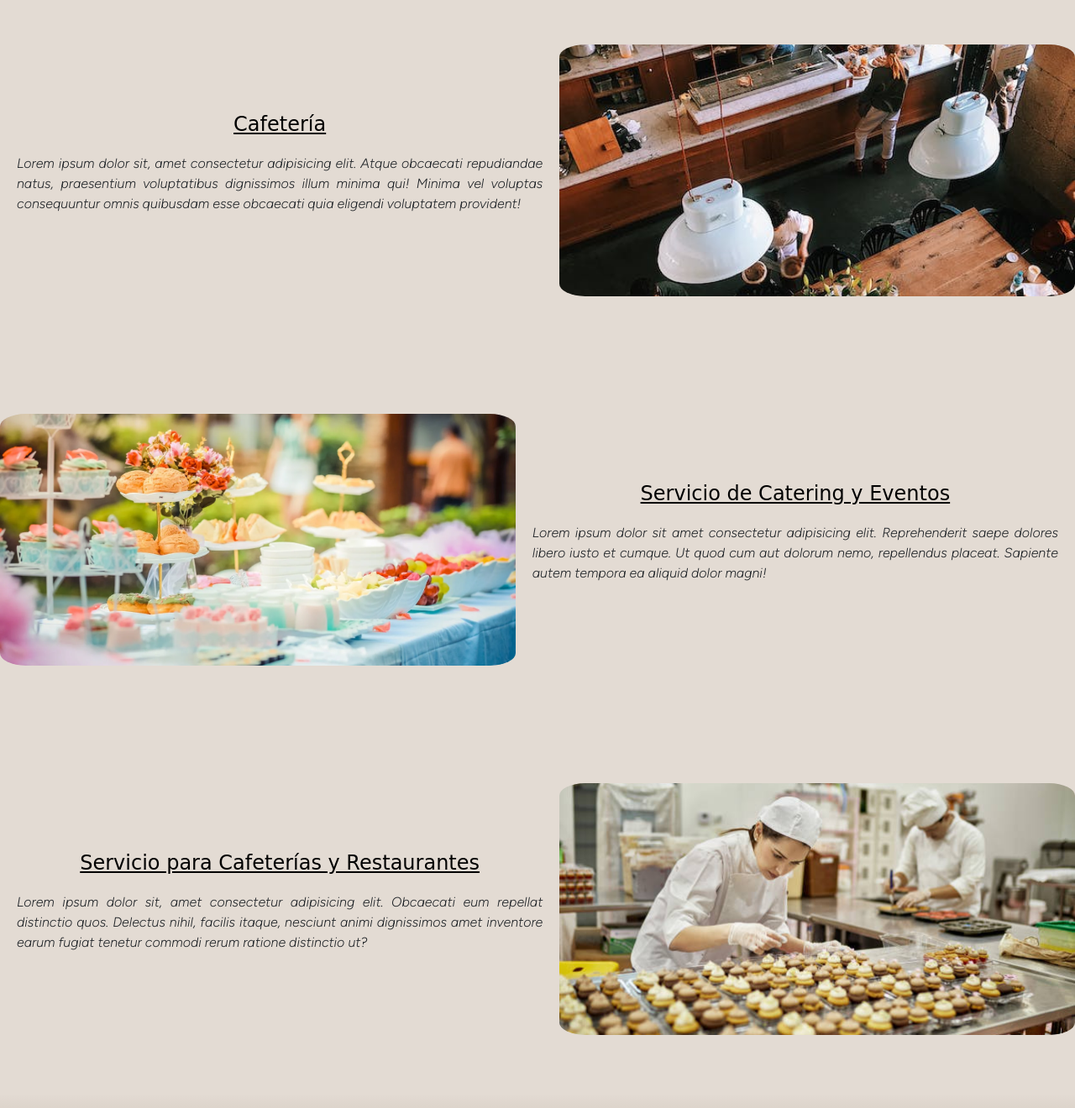
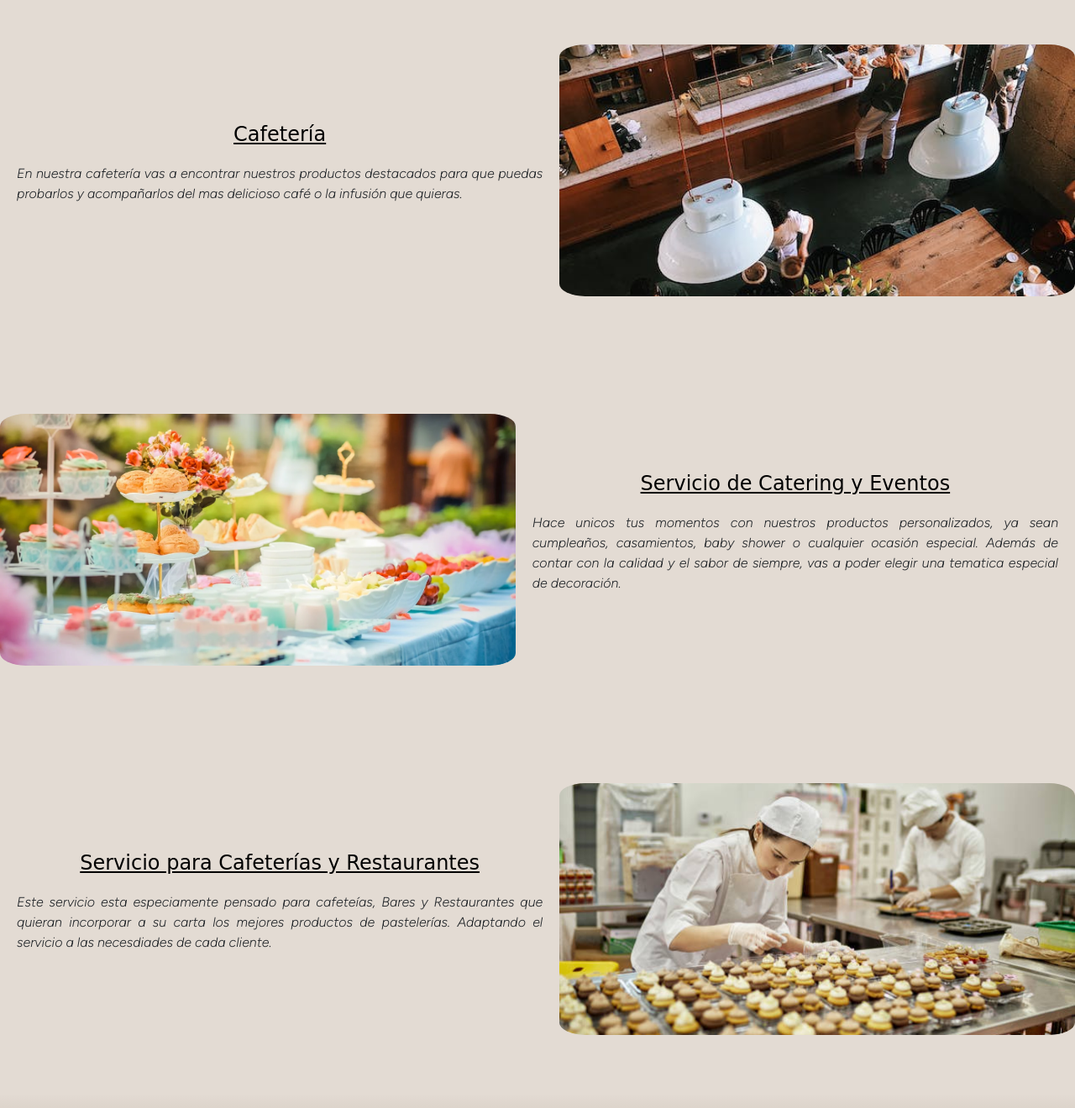
Before and after one commit to Gustavogroch/Nama-pasteleria, a website: page paginas/servicios.html in a window 1280 px wide. Shown: the part 508-1828 px from the top of the page at 84% size. Drawn offline with nearby package versions, Linux system fonts and the light colour scheme; a web font is replaced by a local one.

Commit message:
agrego texto descriptivo e informacion

```diff
--- a/css/style.css
+++ b/css/style.css
@@ -138,7 +138,7 @@ padding: 20px;
     font-family: 'Solitreo', cursive;;
 }
 .portada__titulo p{
-
+    text-align: justify;
     width: 600px;
 
 }
--- a/paginas/servicios.html
+++ b/paginas/servicios.html
@@ -59,7 +59,7 @@
             <div class="tarjeta__servicio">
                 <div class="tarjeta__servicio__texto">
                     <a href="https://www.google.com/maps/place/Honduras+5300,+Buenos+Aires/@-34.586973,-58.432911,14z/data=!4m6!3m5!1s0x95bcb58ec973c615:0xe0d7a80ce3831299!8m2!3d-34.5869735!4d-58.4329111!16s%2Fg%2F11f_fvvlg0?hl=es-419" target="_blank"><h3>Cafetería</h3></a>
-                    <p>Lorem ipsum dolor sit, amet consectetur adipisicing elit. Atque obcaecati repudiandae natus, praesentium voluptatibus dignissimos illum minima qui! Minima vel voluptas consequuntur omnis quibusdam esse obcaecati quia eligendi voluptatem provident!</p>
+                    <p>En nuestra cafetería vas a encontrar nuestros productos destacados para que puedas probarlos y acompañarlos del mas delicioso café o la infusión que quieras.</p>
                 </div>
                 <img src="../imagenes/cafeteria.jpeg" alt="cafeteria">
             </div>
@@ -67,13 +67,13 @@
                 <img src="../imagenes/catering1.webp" alt="">
                 <div class="tarjeta__servicio__texto">
                     <a href="./contacto.html"><h3>Servicio de Catering y Eventos</h3></a>
-                    <p>Lorem ipsum dolor sit amet consectetur adipisicing elit. Reprehenderit saepe dolores libero iusto et cumque. Ut quod cum aut dolorum nemo, repellendus placeat. Sapiente autem tempora ea aliquid dolor magni!</p>
+                    <p>Hace unicos tus momentos con nuestros productos personalizados, ya sean cumpleaños, casamientos, baby shower o cualquier ocasión especial. Además de contar con la calidad y el sabor de siempre, vas a poder elegir una tematica especial de decoración.</p>
                 </div>
             </div>
             <div class="tarjeta__servicio">
                 <div class="tarjeta__servicio__texto">
                 <a href="./contacto.html"><h3>Servicio para Cafeterías y Restaurantes</h3></a>
-                <p>Lorem ipsum dolor sit, amet consectetur adipisicing elit. Obcaecati eum repellat distinctio quos. Delectus nihil, facilis itaque, nesciunt animi dignissimos amet inventore earum fugiat tenetur commodi rerum ratione distinctio ut?</p>
+                <p>Este servicio esta especiamente pensado para cafeteías, Bares y Restaurantes que quieran incorporar a su carta los mejores productos de pastelerías. Adaptando el servicio a las necesdiades de cada cliente.</p>
                 </div>
                 <img src="../imagenes/preparacion.jpg" alt="">
             </div>
```
Also changed, not shown: index.html (+3 -1 lines).
